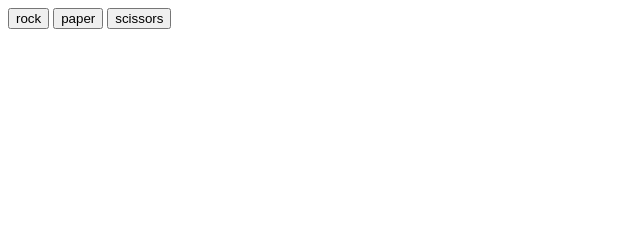
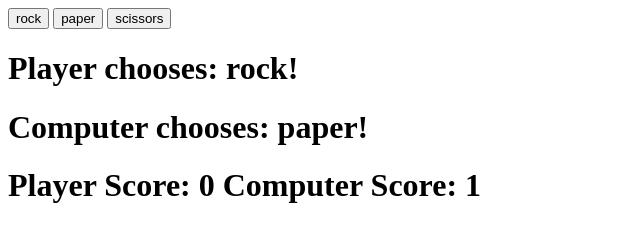
Before and after one commit to Romeo96Hotel/javascript_rps, a plain HTML site: page index.html in a window 1280 px wide. Both pictures are taken after a click on the button "rock". Shown: the whole page, without its empty margins (0-640 px from the left). Drawn offline with Linux system fonts and the light colour scheme.

Commit message:
Finished functionality

```diff
--- a/index.html
+++ b/index.html
@@ -11,9 +11,7 @@
     <button id="rock">rock</button>
     <button id="paper">paper</button>
     <button id="scissors">scissors</button>
-    <div id="player"></div>
-    <div id="computer"></div>
-    <div id="winner"></div>
-    <div id="score"></div>
+    <div id="display"></div>
+
   </body>
 </html>
--- a/rps.js
+++ b/rps.js
@@ -1,11 +1,11 @@
 let playerCount = 0;
 let computerCount = 0;
-let totalCount;
-const playerDisplay = document.querySelector("#player");
-const computerdisplay = document.querySelector("#computer");
-const scoreDisplay = document.querySelector("#score");
-const winnerDisplay = document.querySelector("#winner");
 const buttons = document.querySelectorAll("button");
+const display = document.querySelector("#display");
+const playerDisplay = document.createElement("h1");
+const computerDisplay = document.createElement("h1");
+const scoreDisplay = document.createElement("h1");
+const winnerDisplay = document.createElement("h1");
 
 /* Rock paper scissors game */
 buttons.forEach((button) => {
@@ -14,13 +14,22 @@ buttons.forEach((button) => {
     const computerInput = getCompChoice();
     const winner = getWinner(playerInput, computerInput);
 
-    display.
+    playerDisplay.textContent = `Player chooses: ${playerInput}!`;
+    computerDisplay.textContent = `Computer chooses: ${computerInput}!`;
+    display.appendChild(playerDisplay);
+    display.appendChild(computerDisplay);
 
     if (winner === "player") playerCount++;
     if (winner === "computer") computerCount++;
 
-    if (playerCount === 5) console.log("player wins");
-    if (computerCount === 5) console.log("computer wins");
+    scoreDisplay.textContent = `Player Score:
+    ${playerCount} Computer Score: ${computerCount}`;
+    display.appendChild(scoreDisplay);
+
+    if (playerCount === 5) winnerDisplay.textContent = "You win!";
+    if (computerCount === 5) winnerDisplay.textContent = "You lose!";
+
+    display.appendChild(winnerDisplay);
   });
 });
 
```
